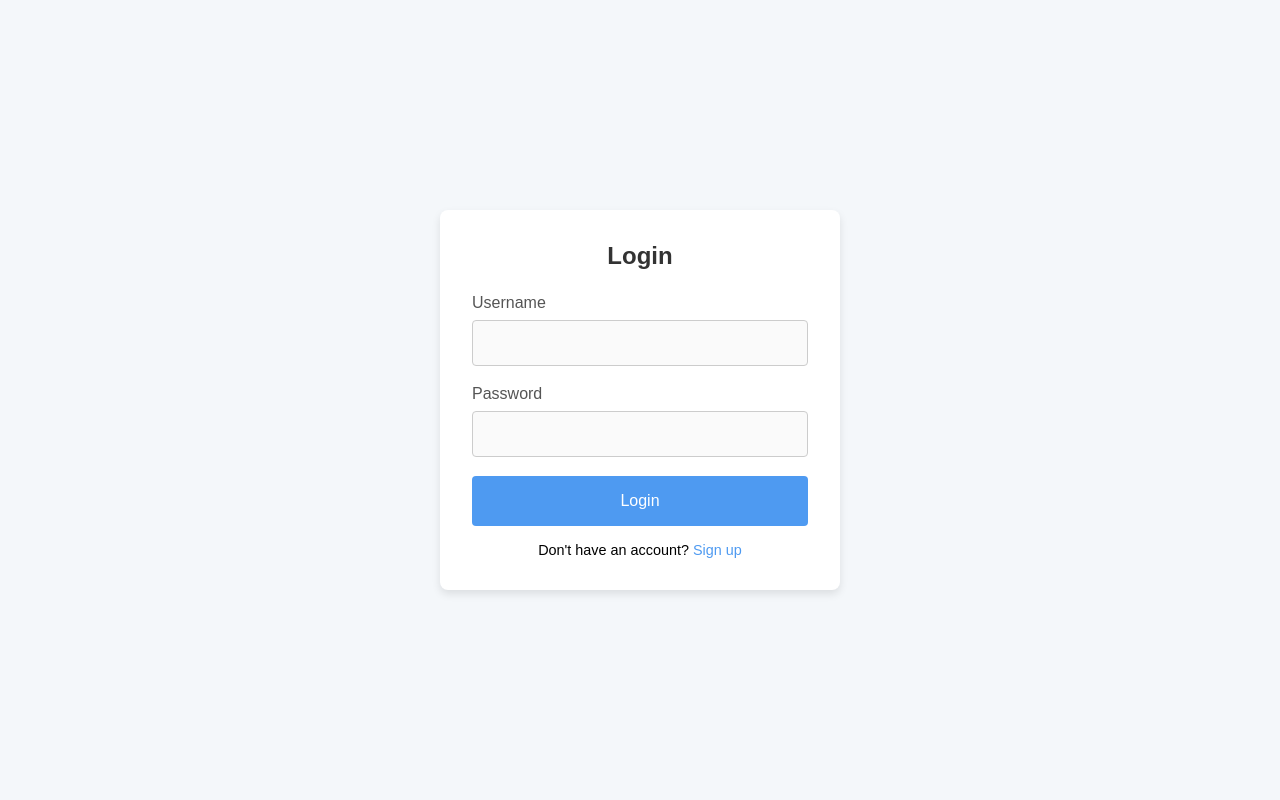
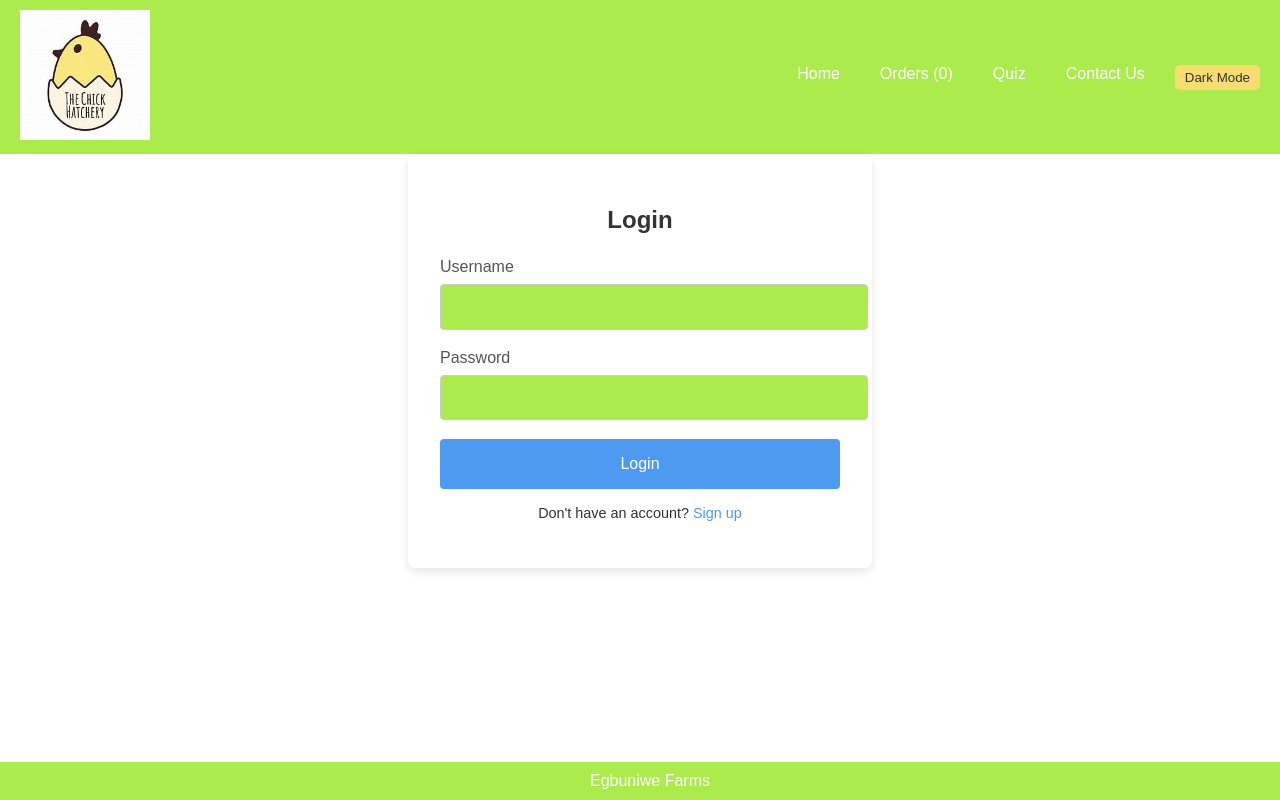
Before and after one commit to egbuniwecemeka/alx_portfolio_project, a Flask app: page /login in a window 1280 px wide. Run offline with Flask 3, Linux system fonts and the light colour scheme.

Commit message:
website improvements

```diff
--- a/api/static/css/loginstyles.css
+++ b/api/static/css/loginstyles.css
@@ -1,18 +1,65 @@
-/* Reset some default browser styles */
-* {
+/* Base Styles */
+body {
+    font-family: Arial, sans-serif;
     margin: 0;
     padding: 0;
     box-sizing: border-box;
+    background-color: #ffffff;
+    color: #333333;
 }
 
-/* Body and main layout */
-body {
-    font-family: Arial, sans-serif;
-    background-color: #f4f7fa;
+.header {
+    background-color: rgb(171, 235, 76);
+    padding: 10px 20px;
     display: flex;
-    justify-content: center;
+    justify-content: space-between;
     align-items: center;
-    height: 100vh;
+}
+
+.header nav {
+    display: flex;
+    align-items: center;
+    width: 100%;
+    justify-content: space-between;
+}
+
+.logo {
+    width: 130px;
+    height: auto;
+}
+
+#nav_list {
+    list-style: none;
+    display: flex;
+    gap: 20px;
+    margin: 0;
+    padding: 0;
+}
+
+#nav_list li {
+    display: inline;
+}
+
+#nav_list a {
+    text-decoration: none;
+    color: #ffffff;
+    padding: 5px 10px;
+    border-radius: 5px;
+    transition: background 0.3s ease;
+}
+
+#nav_list a:hover {
+    background-color: #f7dc6f;
+    color: rgb(171, 235, 76);
+}
+
+.darkmode {
+    padding: 5px 10px;
+    background-color: #f7dc6f;
+    color: #333333;
+    border: none;
+    border-radius: 5px;
+    cursor: pointer;
 }
 
 .login-container {
@@ -22,6 +69,7 @@ body {
     box-shadow: 0 4px 8px rgba(0, 0, 0, 0.1);
     width: 100%;
     max-width: 400px;
+    margin: 0 auto;
 }
 
 .login-message {
@@ -52,7 +100,7 @@ h2 {
     font-size: 1rem;
     border: 1px solid #ccc;
     border-radius: 4px;
-    background-color: #fafafa;
+    background-color: rgb(171, 235, 76);
 }
 
 .login-form input:focus {
@@ -91,3 +139,13 @@ h2 {
 .signup-link a:hover {
     text-decoration: underline;
 }
+
+.footer {
+    background-color: rgb(171, 235, 76);
+    color: #ffffff;
+    text-align: center;
+    padding: 10px;
+    position: fixed;
+    bottom: 0;
+    width: 100%;
+}
--- a/api/templates/cart.html
+++ b/api/templates/cart.html
@@ -9,11 +9,11 @@
 <body>
     <header class="header">
         <nav>
-            <a href="#"><img src="{{ url_for('static', filename='images/th.jpeg') }}" alt="ejfarms logo" class="logo"></a>
+            <a href="{{ url_for('app_views.home_page') }}"><img src="{{ url_for('static', filename='images/th.jpeg') }}" alt="ejfarms logo" class="logo"></a>
             <ul id="nav_list">
                 <li><a href="{{ url_for('app_views.home_page') }}">Home</a></li>
                 <li><a href="{{ url_for('app_views.cart') }}">Orders (<span id="cart-count">0</span>)</a></li>
-                <li><a href="#">Categories</a></li>
+                <li><a href="{{ url_for('app_views.quiz') }}">Quiz</a></li>
                 <li><a href="#">Contact Us</a></li>
                 <button class="darkmode">Dark Mode</button>
             </ul>
--- a/api/templates/home.html
+++ b/api/templates/home.html
@@ -9,7 +9,7 @@
 <body>
     <header class="header">
         <nav>
-            <a href="#"><img src="{{ url_for('static', filename='images/th.jpeg') }}" alt="ejfarms logo" class="logo"></a>
+            <a href="{{ url_for('app_views.home_page') }}"><img src="{{ url_for('static', filename='images/th.jpeg') }}" alt="ejfarms logo" class="logo"></a>
             <ul id="nav_list">
                 <li><a href="#">Home</a></li>
                 <li><a href="{{ url_for('app_views.cart') }}">Orders (<span id="cart-count">0</span>)</a></li>
@@ -89,6 +89,6 @@
     <button onclick="">View the Project</button>
     <footer class="footer">Egbuniwe Farms</footer>
     <script src="https://code.jquery.com/jquery-3.2.1.min.js"></script>
-    <script type="text/javascript" src="../web_dynamic/1-script.js"></script>
+    <script type="text/javascript" src="{{ url_for('static', filename='js/home.js') }}"></script>
 </body>
 </html>
--- a/api/templates/login.html
+++ b/api/templates/login.html
@@ -7,6 +7,18 @@
     <link rel="stylesheet" href="{{ url_for('static', filename='css/loginstyles.css') }}">
 </head>
 <body>
+    <header class="header">
+        <nav>
+            <a href="{{ url_for('app_views.home_page') }}"><img src="{{ url_for('static', filename='images/th.jpeg') }}" alt="ejfarms logo" class="logo"></a>
+            <ul id="nav_list">
+                <li><a href="#">Home</a></li>
+                <li><a href="{{ url_for('app_views.cart') }}">Orders (<span id="cart-count">0</span>)</a></li>
+                <li><a href="{{ url_for('app_views.quiz') }}">Quiz</a></li>
+                <li><a href="#">Contact Us</a></li>
+                <button class="darkmode">Dark Mode</button>
+            </ul>
+        </nav>
+    </header>
     <div class="login-container">
         {% with messages = get_flashed_messages(with_categories=true) %}
         {% if messages %}
@@ -31,5 +43,6 @@
         </form>
         <p class="signup-link">Don't have an account? <a href="{{ url_for('app_views.signup_page') }}">Sign up</a></p>
     </div>
+    <footer class="footer">Egbuniwe Farms</footer>
 </body>
 </html>
--- a/api/templates/quiz.html
+++ b/api/templates/quiz.html
@@ -9,7 +9,7 @@
 <body>
     <header class="header">
         <nav>
-            <a href="#"><img src="{{ url_for('static', filename='images/th.jpeg') }}" alt="ejfarms logo" class="logo"></a>
+            <a href="{{ url_for('app_views.home_page') }}"><img src="{{ url_for('static', filename='images/th.jpeg') }}" alt="ejfarms logo" class="logo"></a>
             <ul id="nav_list">
                 <li><a href="#">Home</a></li>
                 <li><a href="{{ url_for('app_views.cart') }}">Orders (<span id="cart-count">0</span>)</a></li>
@@ -30,6 +30,7 @@
         <button type="submit" class="submit-button">Submit Quiz</button>
     </div>
     <footer class="footer">Egbuniwe Farms</footer>
+    <script src="https://code.jquery.com/jquery-3.2.1.min.js"></script>
     <script type="text/javascript" src="{{ url_for('static', filename='js/quiz.js') }}"></script>
 </body>
 </html>
```
Also changed, not shown: api/static/css/styles.css (+50 -36 lines), api/static/js/cart.js (+20 -1 lines), api/static/js/home.js (added, +18 -0 lines), api/static/js/quiz.js (+19 -0 lines).
